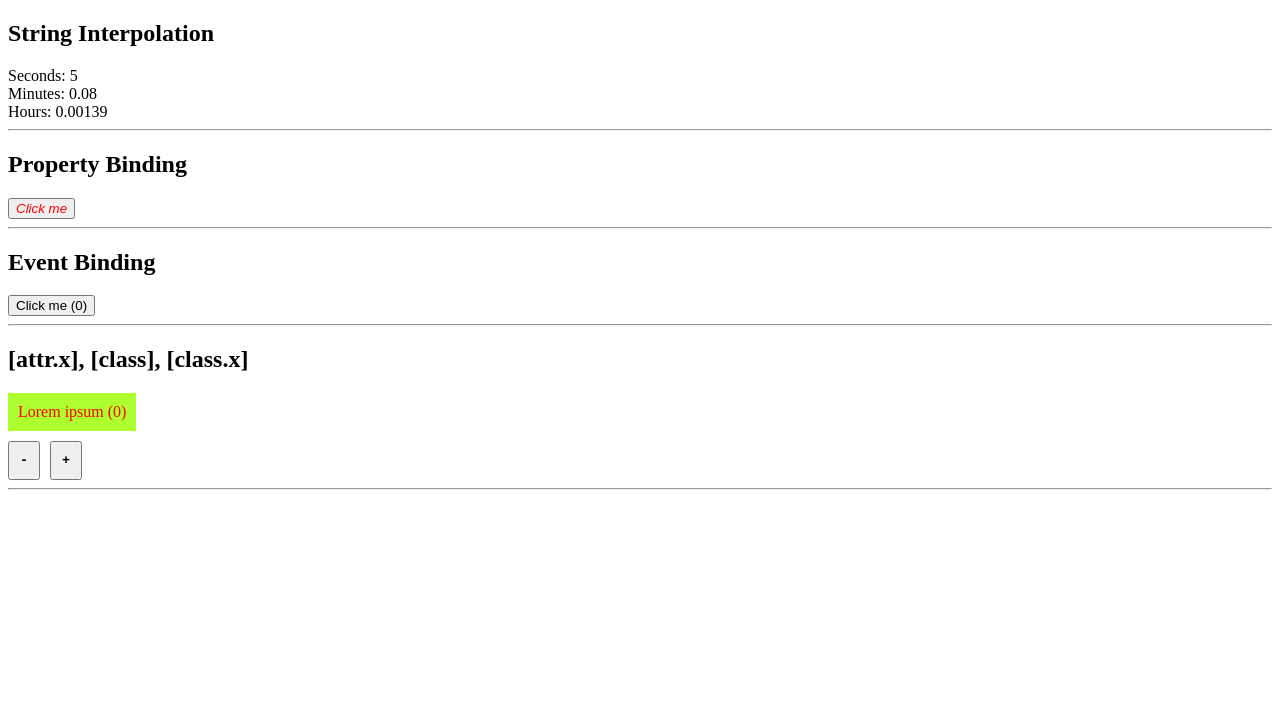
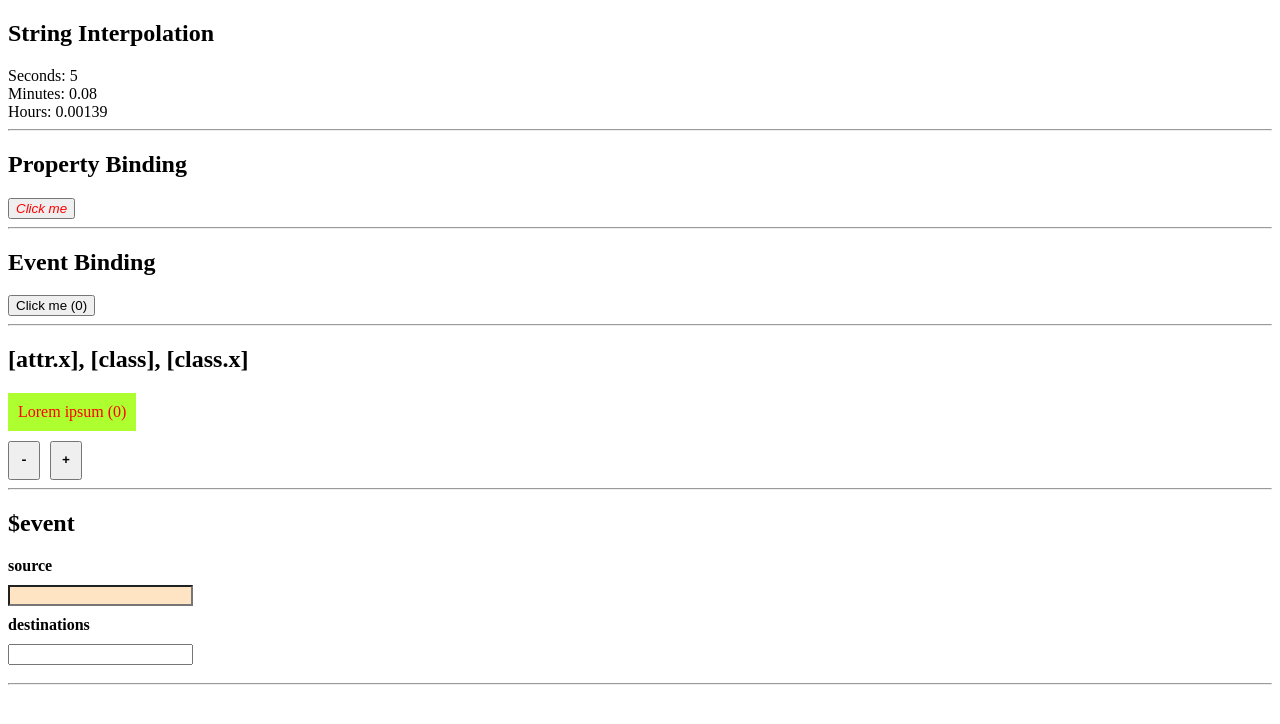
Before and after one commit to dimanmup/ng12-demos, an Angular app: page / in a window 1280 px wide. Shown: the top 724 px of the page. Built offline with nearby package versions, Linux system fonts and the light colour scheme.

Commit message:
0.0.5.0 $event

```diff
--- a/src/app/app.component.html
+++ b/src/app/app.component.html
@@ -10,3 +10,6 @@
 <h2>[attr.x], [class], [class.x]</h2>
 <app-attr-class></app-attr-class>
 <hr>
+<h2>$event</h2>
+<app-event></app-event>
+<hr>
--- a/src/app/app.module.ts
+++ b/src/app/app.module.ts
@@ -7,6 +7,7 @@ import { StringInterpolationComponent } from './string-interpolation/string-inte
 import { PropertyBindingComponent } from './property-binding/property-binding.component';
 import { EventBindingComponent } from './event-binding/event-binding.component';
 import { AttrClassComponent } from './attr-class/attr-class.component';
+import { EventComponent } from './event/event.component';
 
 @NgModule({
   declarations: [
@@ -14,7 +15,8 @@ import { AttrClassComponent } from './attr-class/attr-class.component';
     StringInterpolationComponent,
     PropertyBindingComponent,
     EventBindingComponent,
-    AttrClassComponent
+    AttrClassComponent,
+    EventComponent
   ],
   imports: [
     BrowserModule,
--- /dev/null
+++ b/src/app/event/event.component.css
@@ -0,0 +1,6 @@
+#source {
+    background-color: bisque;
+}
+* {
+    margin: 10px 0;
+}
--- /dev/null
+++ b/src/app/event/event.component.html
@@ -0,0 +1,5 @@
+<b>source</b><br>
+<input type="text" (input)="updateText($event)" id="source"><br>
+<b>destinations</b><br>
+<input type="text" [value]="text"><br>
+<label>{{text}}</label>
--- /dev/null
+++ b/src/app/event/event.component.ts
@@ -0,0 +1,20 @@
+import { Component, OnInit } from '@angular/core';
+
+@Component({
+  selector: 'app-event',
+  templateUrl: './event.component.html',
+  styleUrls: ['./event.component.css']
+})
+export class EventComponent implements OnInit {
+
+  text = '';
+
+  updateText(e: Event): void {
+    this.text = (<HTMLInputElement>e.target).value;
+  }
+
+  constructor() { }
+
+  ngOnInit(): void {
+  }
+}
```
Also changed, not shown: 1 other file (tests, documents, lock files or other folders).
